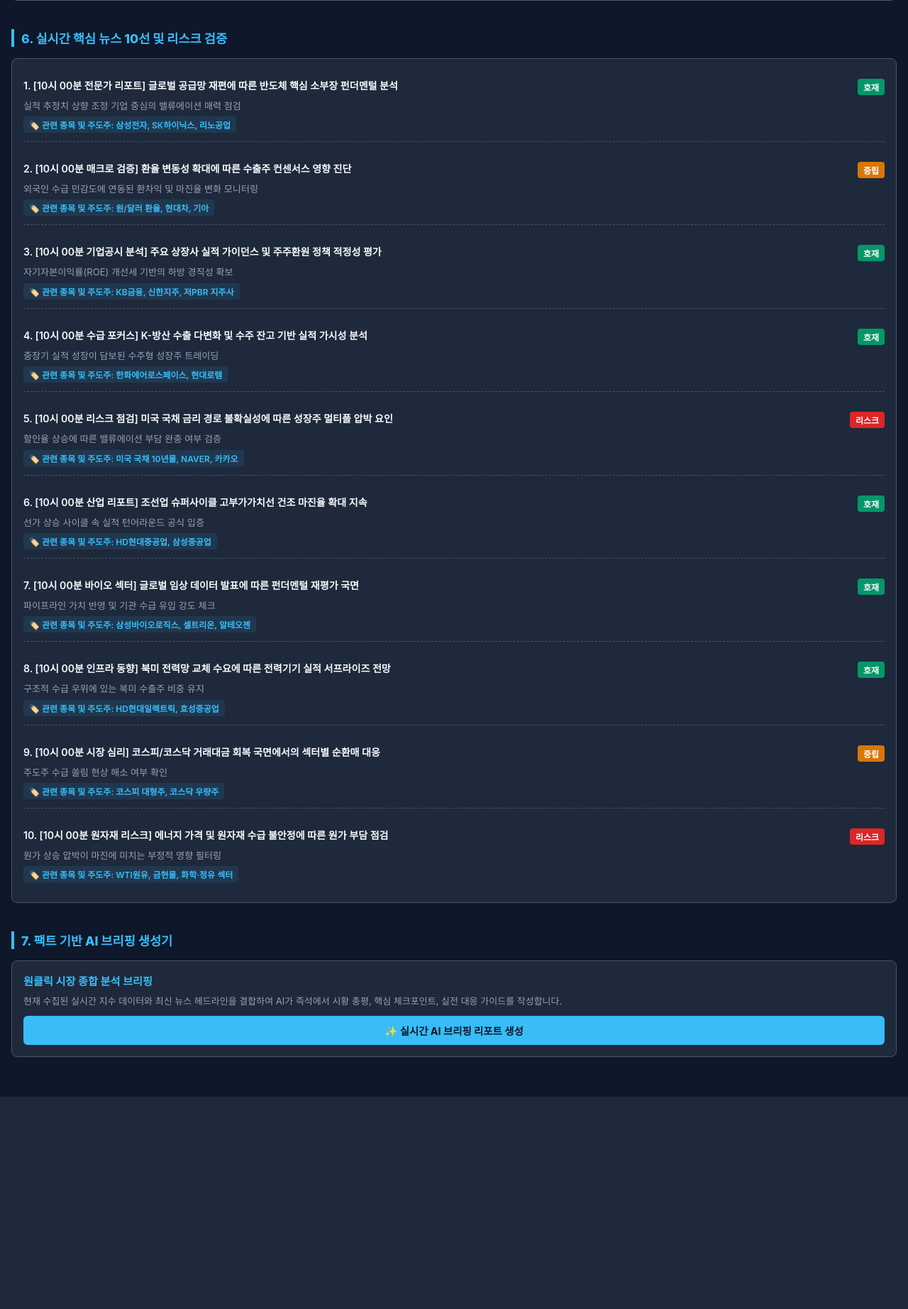
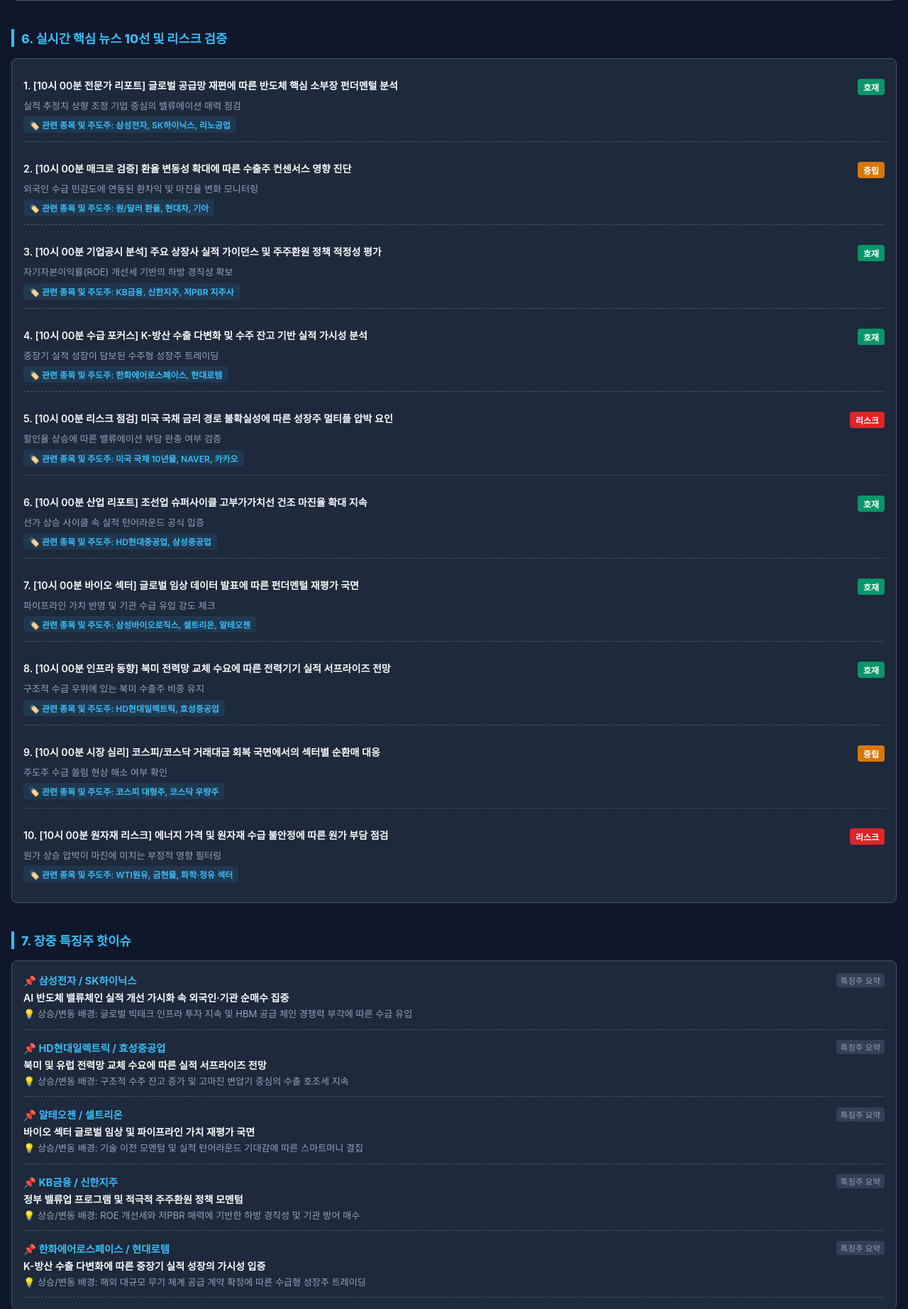
Before and after one commit to pcy005-web/stock-terminal, a Flask app: page / in a window 1280 px wide. Shown: the part 2604-4448 px from the top of the page at 71% size. Before the commit the page ends 4149 px from the top, so only its background shows below. Run offline with Flask 3, Linux system fonts and the light colour scheme; data that the repository does not hold is empty.

Commit message:
Update index.html

```diff
--- a/templates/index.html
+++ b/templates/index.html
@@ -89,7 +89,8 @@
         <a href="#sec-4" class="quick-btn">4. 수급 전략 TOP 5</a>
         <a href="#sec-5" class="quick-btn">5. 장전 5분 요약</a>
         <a href="#sec-6" class="quick-btn">6. 핵심 뉴스 10선</a>
-        <a href="#sec-7" class="quick-btn">7. AI 브리핑 생성기</a>
+        <a href="#sec-7" class="quick-btn">7. 특징주 핫이슈</a>
+        <a href="#sec-8" class="quick-btn">8. AI 브리핑 생성기</a>
     </div>
 
     <!-- 1. 실제 증시 지표 팩트체크 -->
@@ -184,7 +185,6 @@
     <div class="dashboard-section" id="sec-3">
         <div class="section-header-title">3. 스마트머니 수급 레이더</div>
         <div class="content-card" style="position: relative;">
-            <!-- 모바일에서 두 줄로 꺾이는 현상 방지를 위해 폰트 크기 미세 조정 및 white-space: nowrap 적용 -->
             <div style="display: flex; justify-content: space-between; align-items: center; margin-bottom: 12px; gap: 8px;">
                 <span style="font-weight: 700; font-size: 0.9rem; color: var(--accent-main); white-space: nowrap;">📡 실시간 수급 동향</span>
                 <span style="padding: 4px 8px; border-radius: 4px; font-size: 0.72rem; font-weight: bold; background-color: {% if smart_money_summary.badge_class == 'up' %}var(--accent-red){% else %}var(--accent-blue){% endif %}; color: #fff; white-space: nowrap;">{{ smart_money_summary.badge_text }}</span>
@@ -263,9 +263,28 @@
         </div>
     </div>
 
-    <!-- 7. 팩트 기반 AI 브리핑 생성기 -->
+    <!-- 7. 장중 특징주 핫이슈 (신규 추가) -->
     <div class="dashboard-section" id="sec-7">
-        <div class="section-header-title">7. 팩트 기반 AI 브리핑 생성기</div>
+        <div class="section-header-title">7. 장중 특징주 핫이슈</div>
+        <div class="content-card">
+            <div style="display: flex; flex-direction: column; gap: 14px;">
+                {% for item in feature_stocks %}
+                <div style="padding-bottom: 12px; border-bottom: 1px dashed var(--border-color);">
+                    <div style="display: flex; justify-content: space-between; align-items: center; margin-bottom: 4px;">
+                        <span style="font-weight: 700; font-size: 0.9rem; color: var(--accent-main);">📌 {{ item.stock }}</span>
+                        <span style="font-size: 0.72rem; color: var(--text-sub); background: var(--bg-card); padding: 2px 6px; border-radius: 4px;">특징주 요약</span>
+                    </div>
+                    <div style="font-size: 0.88rem; font-weight: 600; color: var(--text-main); margin-bottom: 4px;">{{ item.title }}</div>
+                    <div style="font-size: 0.82rem; color: var(--text-sub); line-height: 1.4;">💡 상승/변동 배경: {{ item.reason }}</div>
+                </div>
+                {% endfor %}
+            </div>
+        </div>
+    </div>
+
+    <!-- 8. 팩트 기반 AI 브리핑 생성기 (순번 변경) -->
+    <div class="dashboard-section" id="sec-8">
+        <div class="section-header-title">8. 팩트 기반 AI 브리핑 생성기</div>
         <div class="content-card">
             <h3>원클릭 시장 종합 분석 브리핑</h3>
             <p style="color: var(--text-sub); margin-bottom: 12px;">현재 수집된 실시간 지수 데이터와 최신 뉴스 헤드라인을 결합하여 AI가 즉석에서 시황 총평, 핵심 체크포인트, 실전 대응 가이드를 작성합니다.</p>
```
